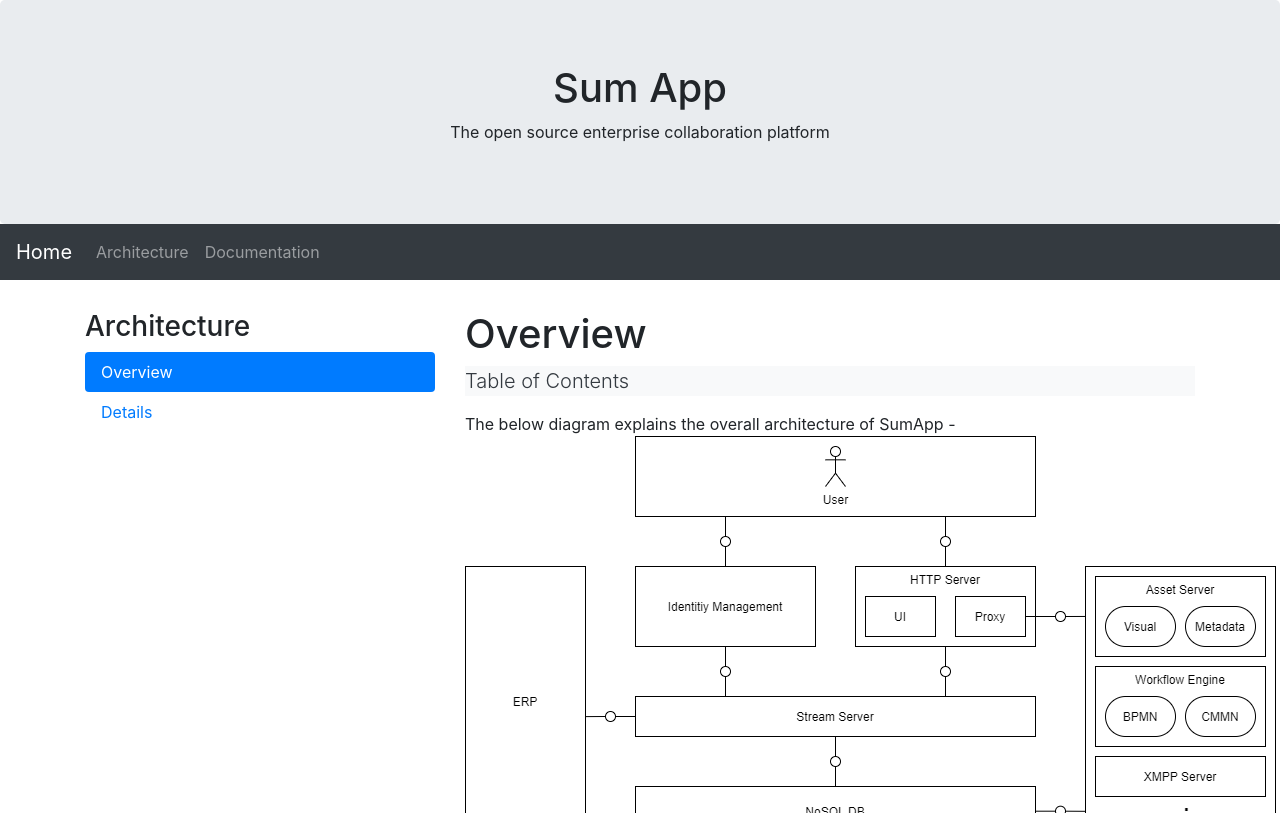
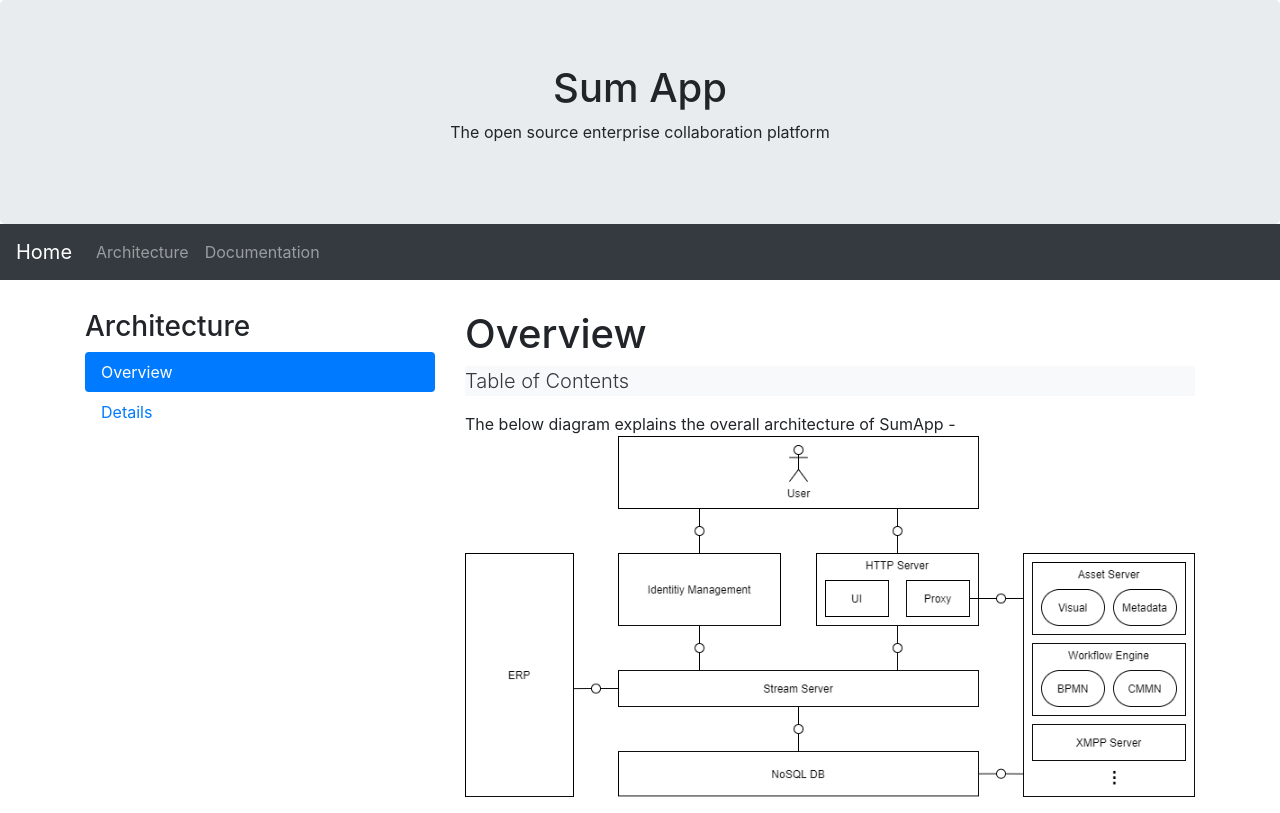
Before and after one commit to SumApp/SumApp.github.io, a Jekyll site: the page built from _architecture/01_overview.md, in a window 1280 px wide. Shown: the top 813 px of the page. Built offline with Jekyll 4.4.1, drawn with Linux system fonts in a browser that asks for light colours; grey boxes are pictures that could not be loaded.

Commit message:
resizable image

```diff
--- a/_layouts/default.html
+++ b/_layouts/default.html
@@ -18,7 +18,7 @@ layout: base
     </ul>
     <hr class="d-sm-none" />
 </div>
-<div class="col-sm-8">
+<div class="col-sm-8 sum-docu">
     <h1>{{page.title}}</h1>
     <div class="small bg-light text-dark">
         <p class="lead">Table of Contents</p>
--- a/assets/css/style.scss
+++ b/assets/css/style.scss
@@ -1,2 +1,5 @@
 ---
 ---
+.sum-docu img {
+    max-width: 100%;
+}
```
